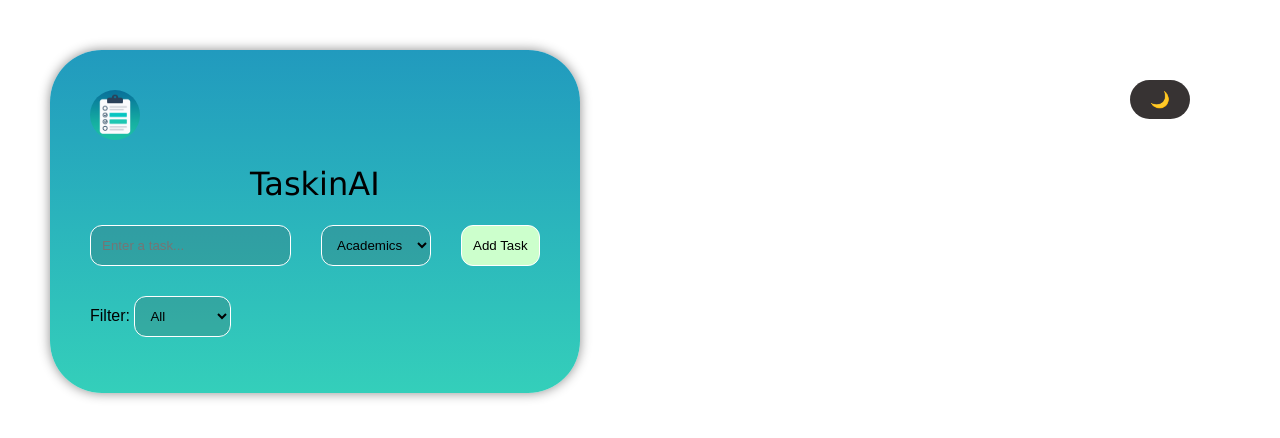
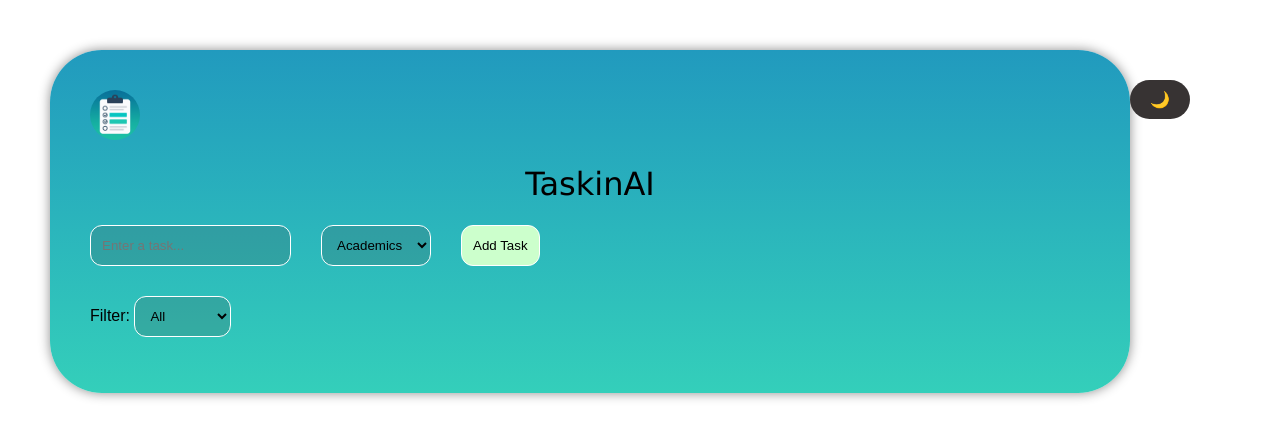
Before and after one commit to Aditya-senpai/neighbourhood, a website: page index.html in a window 1280 px wide. Drawn offline with Linux system fonts and the light colour scheme.

Commit message:
Update style.css

```diff
--- a/style.css
+++ b/style.css
@@ -7,7 +7,7 @@ body {
 }
 
 .app {
-  width: max-content;
+  width: 1000px;
   margin: 0;
  background: linear-gradient(#219abe, #34cfba);
   padding: 40px;
```
